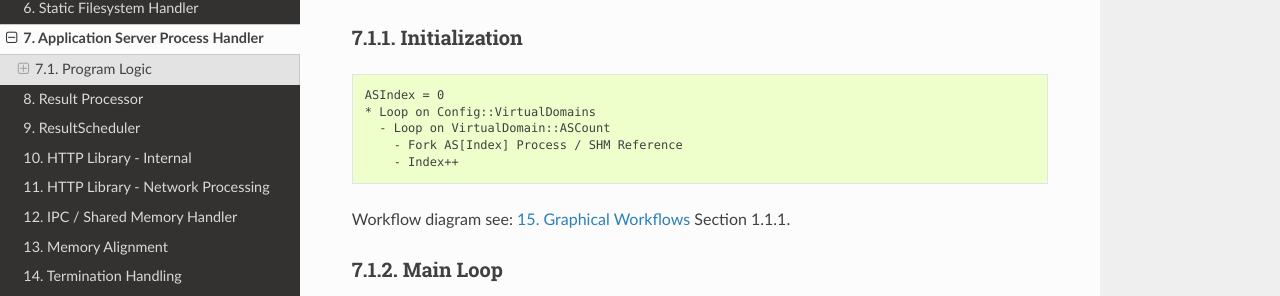
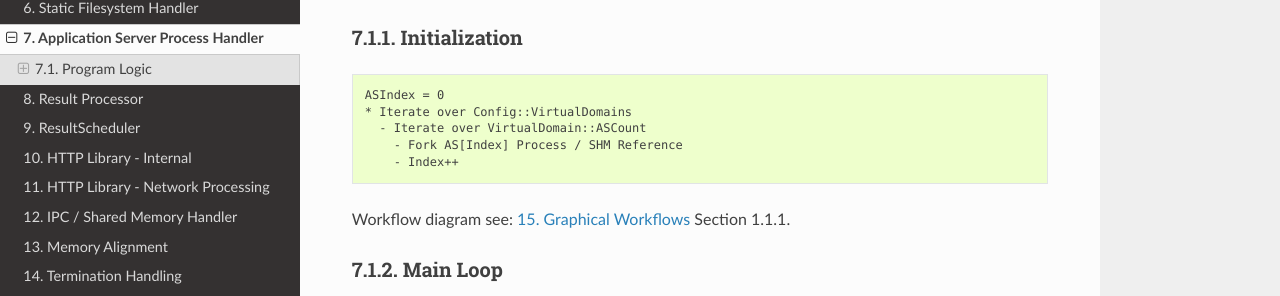
Before and after one commit to WEBcodeX1/http-1.2, a Sphinx documentation site: the page built from doc/ASProcessHandler.rst, in a window 1280 px wide and 972 px high. Shown: the part 336-632 px from the top of the window. Built offline with Sphinx 7.4.7 and the Read the Docs theme 3.1.0, drawn with Linux system fonts in a browser that asks for light colours.

Commit message:
Improve consistency and wording in documentation
Co-authored-by: clauspruefer <17313789+clauspruefer@users.noreply.github.com>

```diff
--- a/doc/ASProcessHandler.rst
+++ b/doc/ASProcessHandler.rst
@@ -16,8 +16,8 @@ The Application Server Process Handler manages:
 .. code-block:: text
 
    ASIndex = 0
-   * Loop on Config::VirtualDomains
-     - Loop on VirtualDomain::ASCount
+   * Iterate over Config::VirtualDomains
+     - Iterate over VirtualDomain::ASCount
        - Fork AS[Index] Process / SHM Reference
        - Index++
 
--- a/doc/CPPClasses.rst
+++ b/doc/CPPClasses.rst
@@ -3,7 +3,7 @@ C++ Classes Reference
 
 This section provides detailed documentation for all C++ classes in the FalconAS HTTP/1.2 server.
 
-Detailed Doxygen UML diagrams can be found here: https://docs.webcodex.de/developer/falconas/doxygen/index.html.
+Detailed Doxygen UML diagrams can be found at: https://docs.webcodex.de/developer/falconas/doxygen/index.html.
 
 Core Server Classes
 -------------------
--- a/doc/HTTPLib.rst
+++ b/doc/HTTPLib.rst
@@ -41,7 +41,7 @@ method will be called.
 ~~~~~~~~~~~~~~~~~~~~~~~~
 
 1. _SplitRequests Vector will be cleared
-2. All requests inside _HTTPRequest buffer get split by "\\n\\r" or "\\n\\r"+Content-Length
+2. All requests inside _HTTPRequest buffer are split by "\\n\\r" or "\\n\\r"+Content-Length
 3. Single requests will be put inside _SplitRequests Vector
 
 10.2.3. parseRequestsBasic()
--- a/doc/ResultProcessor.rst
+++ b/doc/ResultProcessor.rst
@@ -12,7 +12,7 @@ The Result Processor manages the following tasks:
 
 If Lock::get_read_data (Server Main Loop) == 1, SHM Data with StaticFS requests is ready to read.
 
-Loop on all GET requests and feed into ``ResultProcessor::ResultOrder::appendData(ClientFD, DataPointer)``.
+Iterate over all GET requests and feed into ``ResultProcessor::ResultOrder::appendData(ClientFD, DataPointer)``.
 
 Workflow diagram see: :doc:`Graphical-Workflows` Section 1.4.1.
 
--- a/doc/TerminationHandling.rst
+++ b/doc/TerminationHandling.rst
@@ -7,7 +7,7 @@
 Previously, the HTTP server only responded to SIGKILL (``kill -9``), not to SIGTERM, because:
 
 1. The main server PID (root) would receive SIGTERM and set ``RunServer`` to ``false``
-2. However, child PID (ResultProcessor, multiple ASProcessHandler PIDs) were not notified
+2. However, child PIDs (ResultProcessor, multiple ASProcessHandler PIDs) were not notified
 3. Since child processes run as non-root, they are not automatically terminated on parent exit
 4. This required manual cleanup with ``kill -9`` for each process
 
```
